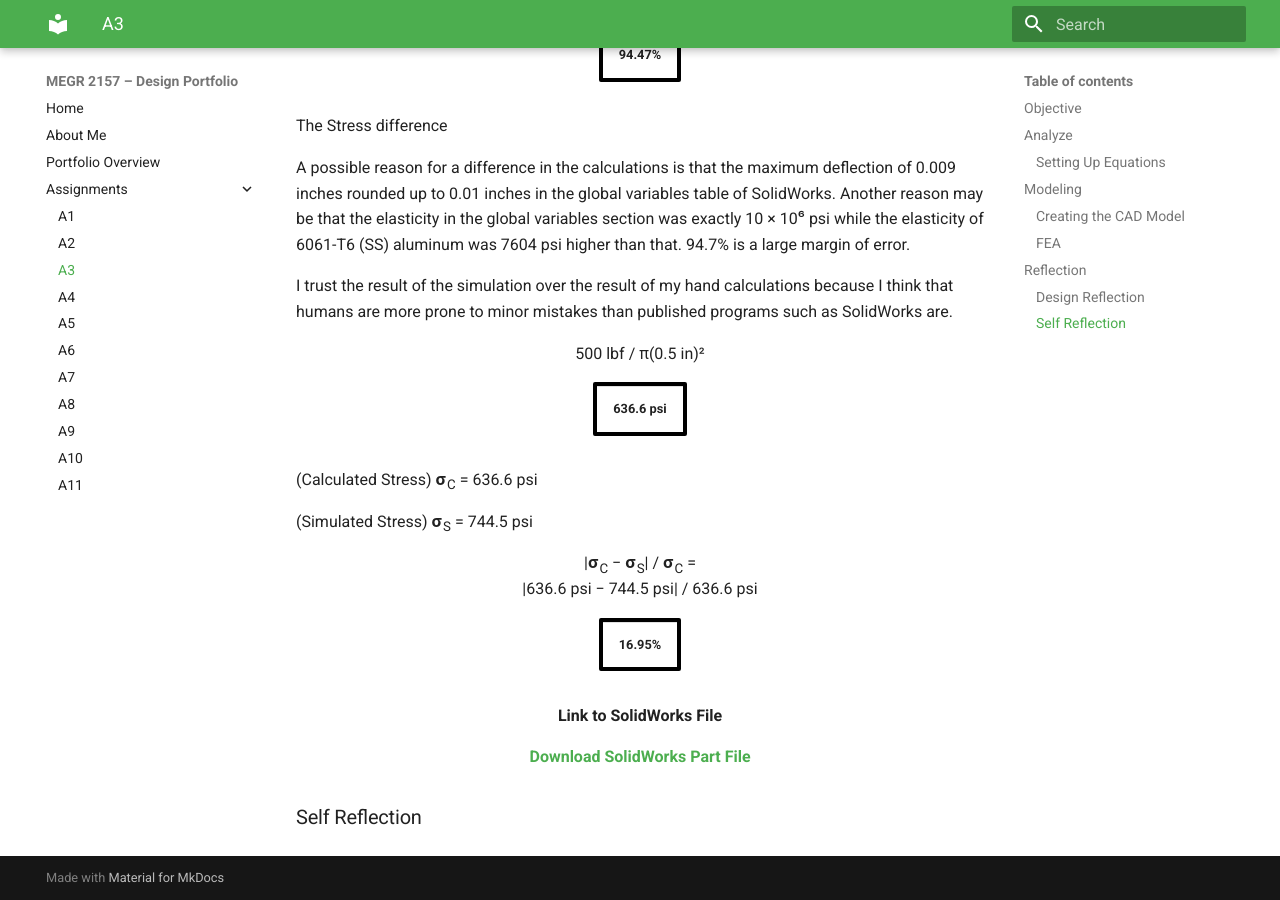
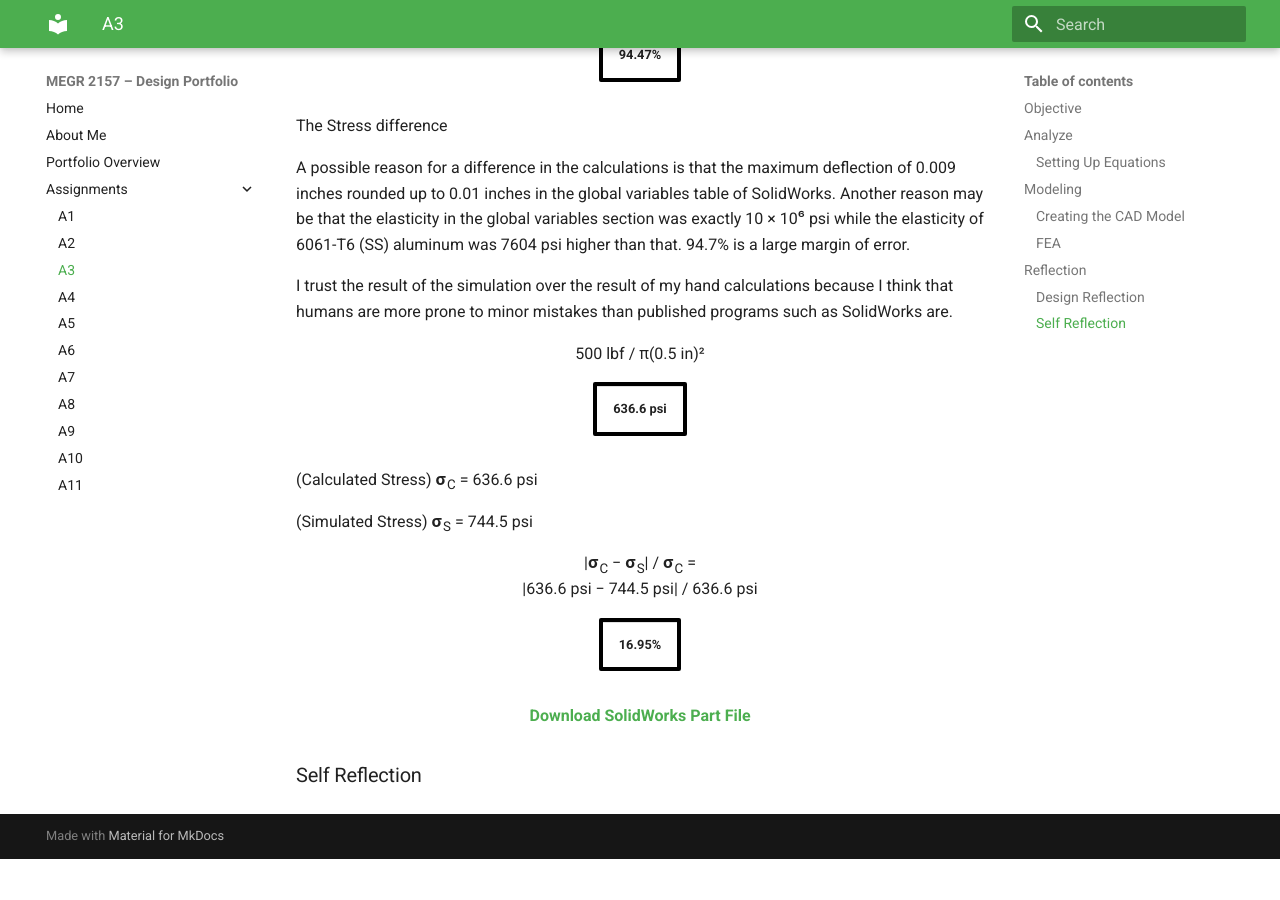
Before and after one commit to SanjayKashyap24/design-projects-portfolio, an MkDocs documentation site: the page built from docs/assignments/A03/index.md, in a window 1280 px wide and 900 px high, scrolled down 5134 px. Built offline with MkDocs 1.6.1 and Material for MkDocs 9.7.7, drawn with Linux system fonts in a browser that asks for light colours; after the commit the page ends 5993 px from its top, so only the background shows below that.

Commit message:
Clean up formatting in index.md
Removed unnecessary empty lines before the SolidWorks file link.

```diff
--- a/docs/assignments/A03/index.md
+++ b/docs/assignments/A03/index.md
@@ -160,10 +160,7 @@ I trust the result of the simulation over the result of my hand calculations bec
 
 
 
-
-
 <div align="center">
-<p><strong>Link to SolidWorks File</strong></p>
 <p><strong><a href="Parametric&amp;FEAproject.SLDPRT?raw=true">Download SolidWorks Part File</a></strong></p>
 </div>
 
```
